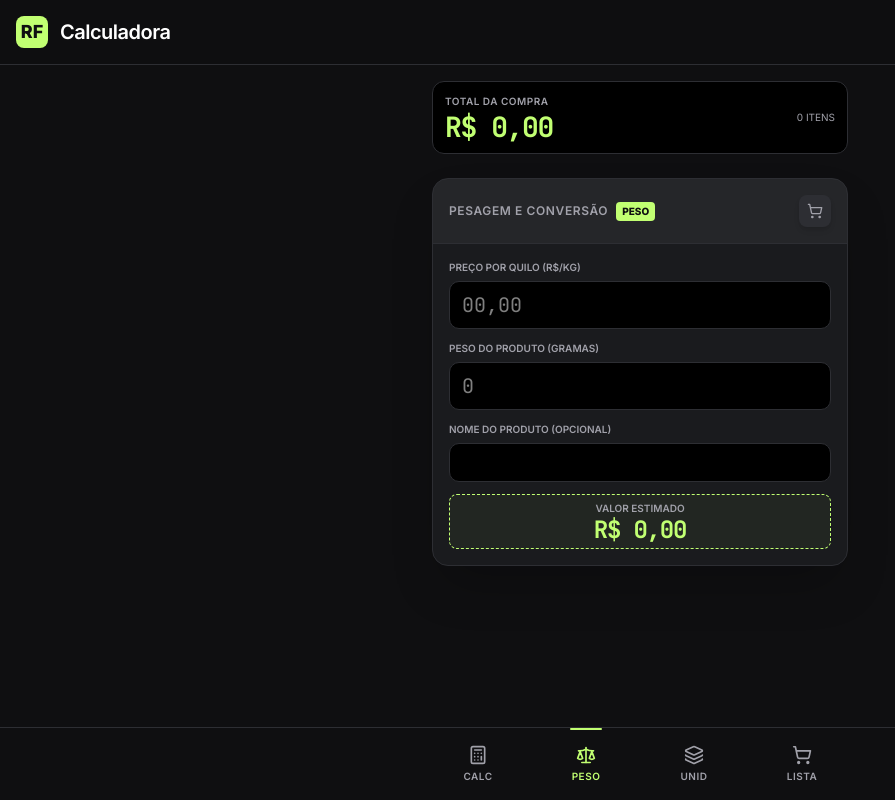
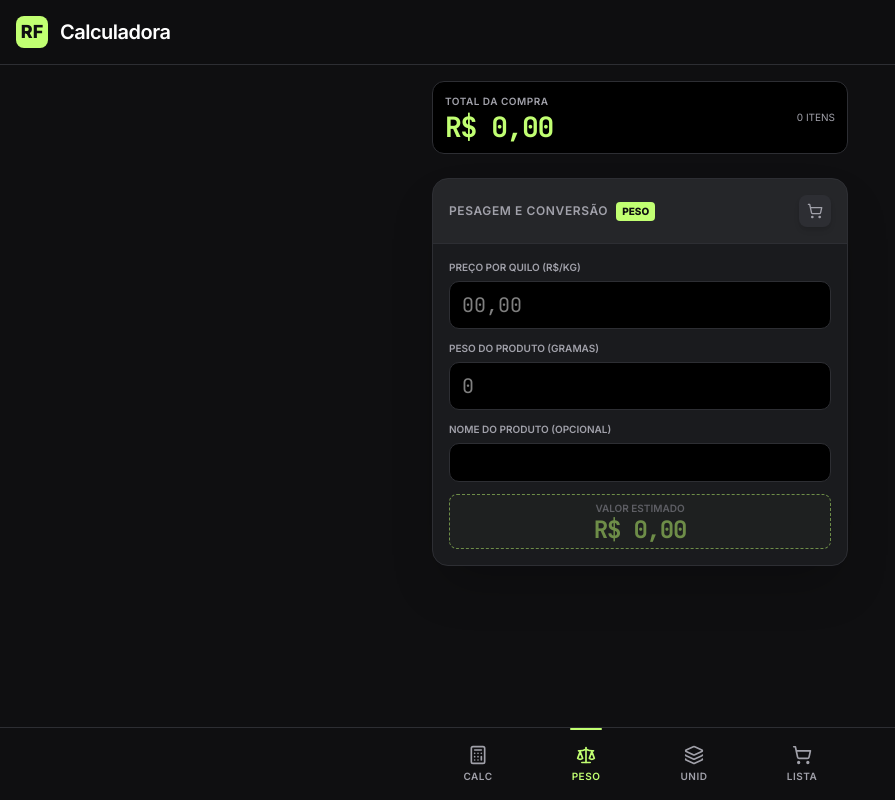
Before and after one commit to renatfinal/Calculadora-de-Feira-, a Next.js app: page / in a window 1280 px wide. Both pictures are taken after a click on the button "PESO". Shown: the whole page, without its empty margins (0-895 px from the left). Built offline with nearby package versions, Linux system fonts and the light colour scheme.

Commit message:
feat(ui): make estimated value clickable to add item
Transform the estimated value display into a button to trigger the add item action, improving UX and input flow. Update the project banner in the README.

```diff
--- a/app/page.tsx
+++ b/app/page.tsx
@@ -334,12 +334,16 @@ function WeightCalculator({ onAdd, format, parse, scannedName }: { onAdd: any, f
           />
         </div>
 
-        <div className="bg-[var(--tc)]/5 border border-dashed border-[var(--tc)] rounded-[8px] py-1.5 px-3 flex flex-col items-center justify-center">
+        <button
+           onClick={handleAdd}
+           disabled={calculated <= 0}
+           className="bg-[var(--tc)]/5 border border-dashed border-[var(--tc)] rounded-[8px] py-1.5 px-3 flex flex-col items-center justify-center w-full transition-colors hover:bg-[var(--tc)]/10 active:scale-95 disabled:opacity-50 disabled:pointer-events-none cursor-pointer"
+        >
           <div className="text-[10px] font-semibold text-[#A1A1AA] uppercase mb-0.5">Valor Estimado</div>
           <div className="text-[24px] font-mono text-[var(--tc)] font-bold tracking-tighter leading-none">
             {format(calculated)}
           </div>
-        </div>
+        </button>
       </div>
     </motion.div>
   );
@@ -410,12 +414,16 @@ function UnitCalculator({ onAdd, format, parse, scannedName }: { onAdd: any, for
           />
         </div>
 
-        <div className="bg-[var(--tc)]/5 border border-dashed border-[var(--tc)] rounded-[8px] py-1.5 px-3 flex flex-col items-center justify-center">
+        <button
+           onClick={handleAdd}
+           disabled={calculated <= 0}
+           className="bg-[var(--tc)]/5 border border-dashed border-[var(--tc)] rounded-[8px] py-1.5 px-3 flex flex-col items-center justify-center w-full transition-colors hover:bg-[var(--tc)]/10 active:scale-95 disabled:opacity-50 disabled:pointer-events-none cursor-pointer"
+        >
           <div className="text-[10px] font-semibold text-[#A1A1AA] uppercase mb-0.5">Valor Estimado</div>
           <div className="text-[24px] font-mono text-[var(--tc)] font-bold tracking-tighter leading-none">
             {format(calculated)}
           </div>
-        </div>
+        </button>
       </div>
     </motion.div>
   );
```
Also changed, not shown: 1 other file (tests, documents, lock files or other folders).
